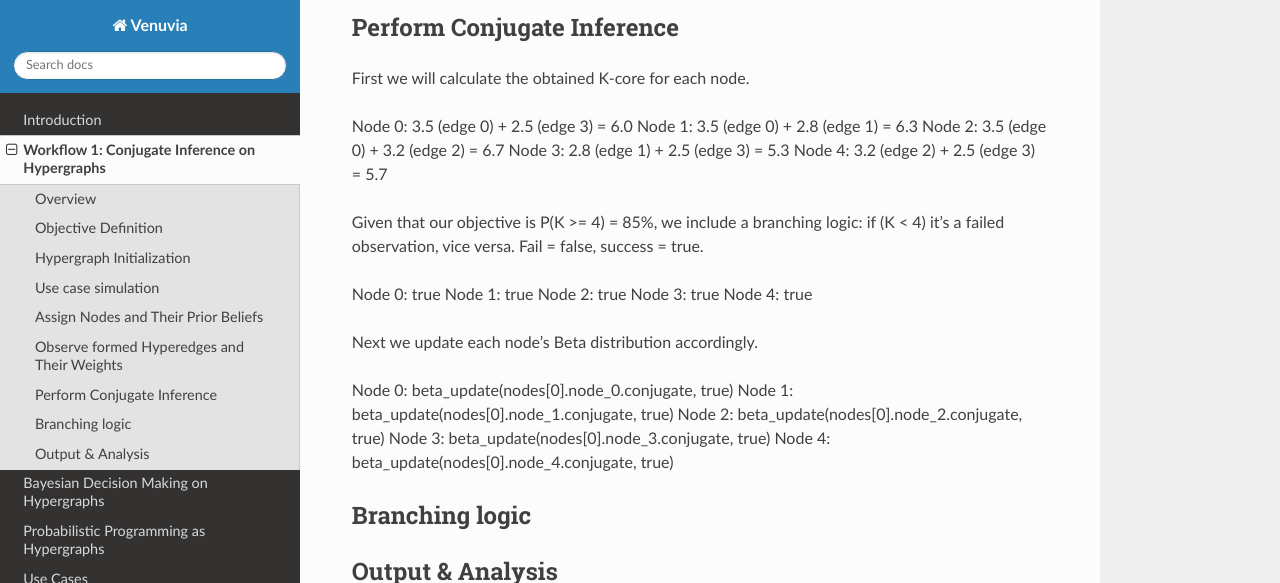
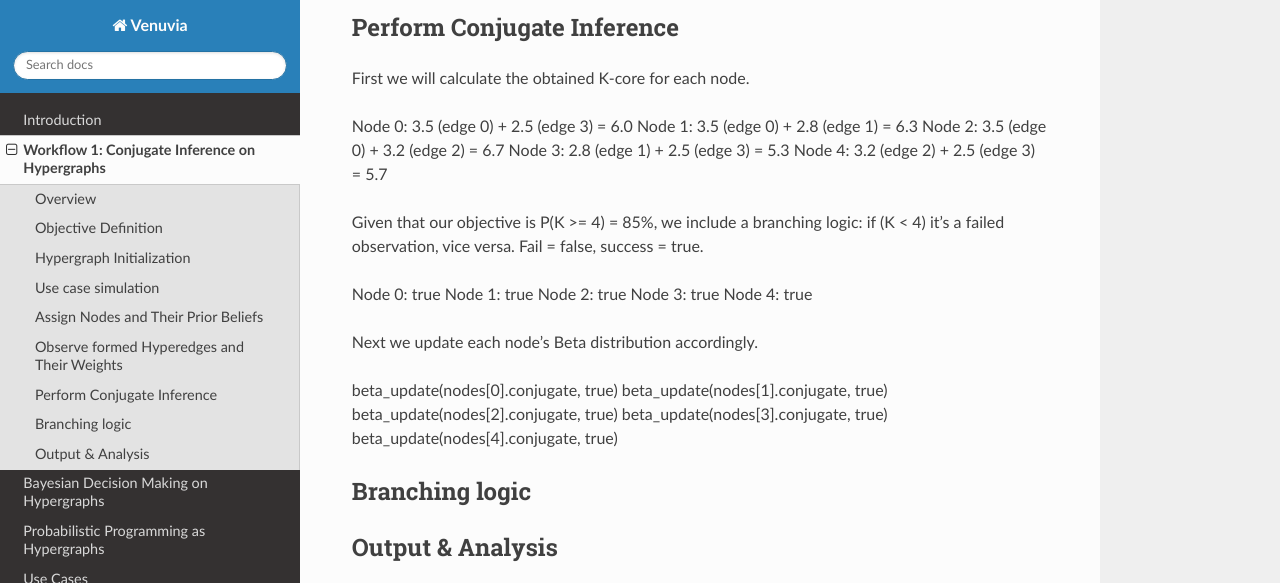
Before and after one commit to pawaka2025/venuvia, a Sphinx documentation site: the page built from docs/source/workflow1.rst, in a window 1280 px wide and 900 px high, scrolled down 3067 px, cut to the strip 0-583 px from the top of the window. Built offline with Sphinx 7.4.7 and the Read the Docs theme 3.1.0, drawn with Linux system fonts in a browser that asks for light colours.

Commit message:
Update workflow1.rst

```diff
--- a/docs/source/workflow1.rst
+++ b/docs/source/workflow1.rst
@@ -99,11 +99,11 @@ Node 4: true
 
 Next we update each node's Beta distribution accordingly.
 
-Node 0: beta_update(nodes[0].node_0.conjugate, true)
-Node 1: beta_update(nodes[0].node_1.conjugate, true)
-Node 2: beta_update(nodes[0].node_2.conjugate, true)
-Node 3: beta_update(nodes[0].node_3.conjugate, true)
-Node 4: beta_update(nodes[0].node_4.conjugate, true)
+beta_update(nodes[0].conjugate, true)
+beta_update(nodes[1].conjugate, true)
+beta_update(nodes[2].conjugate, true)
+beta_update(nodes[3].conjugate, true)
+beta_update(nodes[4].conjugate, true)
 
 Branching logic
 -------------------------
```
